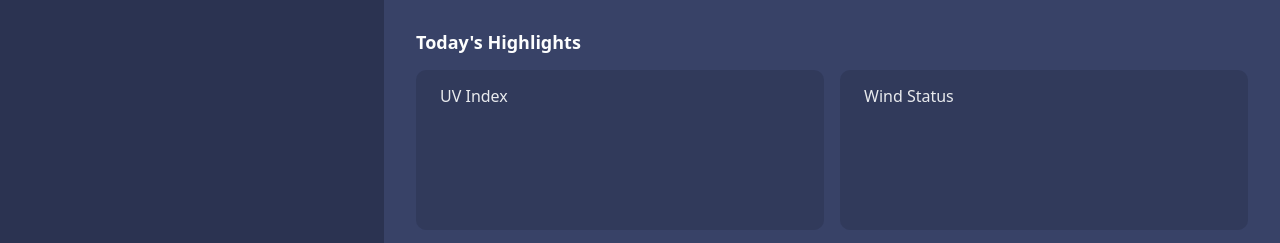
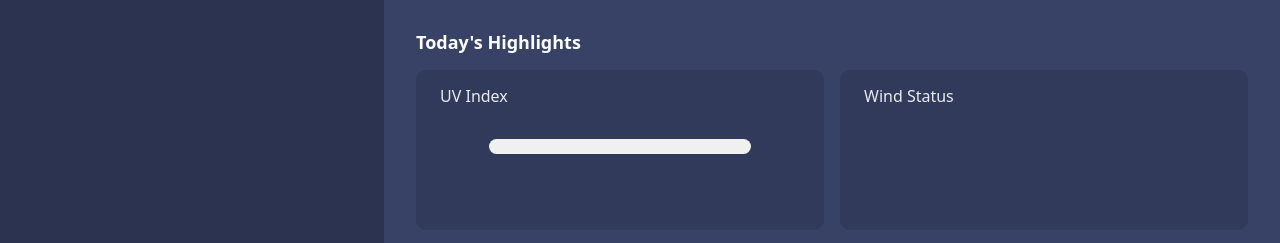
Before and after one commit to Scalaptia/weather-app, a website built with Vite: page index.html in a window 1280 px wide. Shown: the part 280-523 px from the top of the page. Built offline with nearby package versions, Linux system fonts and the light colour scheme; no server answers.

Commit message:
UV index progress bar

```diff
--- a/src/d.ts
+++ b/src/d.ts
@@ -36,6 +36,7 @@ interface DayInfo {
         text: string;
         icon: string;
     };
+    UV: number;
 }
 
 interface LocationInfo {
--- a/src/modules/api.ts
+++ b/src/modules/api.ts
@@ -22,6 +22,7 @@ export const weatherAPI = (() => {
     // Parse JSON for important information
     async function getLocationInfo(loc: string) {
         const info = await getData(loc);
+        console.log(info);
         const date = new Date(info.current.last_updated);
 
         const currentLocationInfo: CurrentInfo = {
@@ -65,6 +66,7 @@ export const weatherAPI = (() => {
                     text: obj.day.condition.text,
                     icon: obj.day.condition.icon,
                 },
+                UV: obj.day.uv,
             };
         }
 
--- /dev/null
+++ b/src/modules/components.ts
@@ -0,0 +1,45 @@
+import '../styles/components.css';
+
+const ProgressBar = (maxValue: number) => {
+    let currentValue = 0;
+
+    const element = document.createElement('div');
+    element.className = 'progress';
+
+    const bar = document.createElement('div');
+    bar.className = 'bar';
+
+    const fill = document.createElement('div');
+    fill.className = 'fill';
+    bar.appendChild(fill);
+
+    element.appendChild(bar);
+
+    const value = document.createElement('div');
+    value.className = 'value';
+    element.appendChild(value);
+
+    function updateProgressBar() {
+        const percentage = (currentValue / maxValue) * 100;
+        fill.style.width = `${percentage}%`;
+    }
+
+    function setValue(val: number) {
+        if (val < 0 || val > maxValue) {
+            throw new Error('Invalid value for progress bar');
+        }
+
+        currentValue = val;
+        value.innerText = val.toString();
+        updateProgressBar();
+    }
+
+    updateProgressBar();
+
+    return {
+        element,
+        setValue,
+    };
+};
+
+export { ProgressBar };
--- /dev/null
+++ b/src/styles/components.css
@@ -0,0 +1,28 @@
+/* Progress Bar */
+.progress {
+    width: 100%;
+    display: flex;
+    flex-direction: column;
+    align-items: center;
+}
+
+.bar {
+    width: clamp(8rem, 80%, 25rem);
+    height: 15px;
+    background-color: #f0f0f0;
+    border-radius: 10px;
+    margin-top: 1rem;
+    margin-bottom: 1rem;
+    overflow: hidden;
+}
+
+.fill {
+    height: 100%;
+    background-color: #5297dc;
+    transition: width 0.3s ease-in-out;
+}
+
+.value {
+    font-weight: 600;
+    font-size: 18px;
+}
--- a/src/styles/content.css
+++ b/src/styles/content.css
@@ -131,9 +131,8 @@
     color: rgba(var(--text-color), 0.9);
 }
 
-/* UV Index */
-sl-progress-ring {
-    --track-width: 6px;
-    --indicator-width: 12px;
-    --indicator-color: #5297dc;
+.card > .item {
+    display: flex;
+    width: 80%;
+    height: 80%;
 }
--- a/src/ui/content.ts
+++ b/src/ui/content.ts
@@ -1,4 +1,5 @@
 import { weatherAPI } from '../modules/api';
+import { ProgressBar } from '../modules/components';
 import preferences from '../modules/preferences';
 import '../styles/content.css';
 import Sidebar from './sidebar';
@@ -41,7 +42,7 @@ const NavBar = (() => {
 
         element.classList.add('selected');
         Sidebar.UpdateSidebar();
-        WeekDisplay.UpdateWeekDisplay();
+        Content.UpdateContent();
     }
 
     element.appendChild(temperatureButtons);
@@ -174,8 +175,8 @@ const TodayDisplay = (() => {
     }
 
     Cards[0].children[0].innerHTML = 'UV Index';
-    // const progressBar =
-    // Cards[0].children[1].appendChild(progressBar);
+    const progressBar = ProgressBar(11);
+    Cards[0].children[1].appendChild(progressBar.element);
 
     Cards[1].children[0].innerHTML = 'Wind Status';
 
@@ -183,13 +184,22 @@ const TodayDisplay = (() => {
 
     Cards[3].children[0].innerHTML = 'Visibility';
 
+    function UpdateTodayDisplay() {
+        const info = weatherAPI.activeLocationInfo;
+        progressBar.setValue(info!.day2LocationInfo.UV!);
+    }
+
     return {
         element,
+        UpdateTodayDisplay,
     };
 })();
 
 const Content = (() => {
-    function UpdateContent() {}
+    function UpdateContent() {
+        WeekDisplay.UpdateWeekDisplay();
+        TodayDisplay.UpdateTodayDisplay();
+    }
 
     const element = document.createElement('div');
     element.id = 'main';
--- a/src/ui/sidebar.ts
+++ b/src/ui/sidebar.ts
@@ -16,6 +16,7 @@ export async function submitSearch(name: string) {
     content.WeekDisplay.UpdateWeekDisplay();
 
     Sidebar.UpdateSidebar();
+    content.Content.UpdateContent();
     console.log(locationInfo);
 }
 
```
